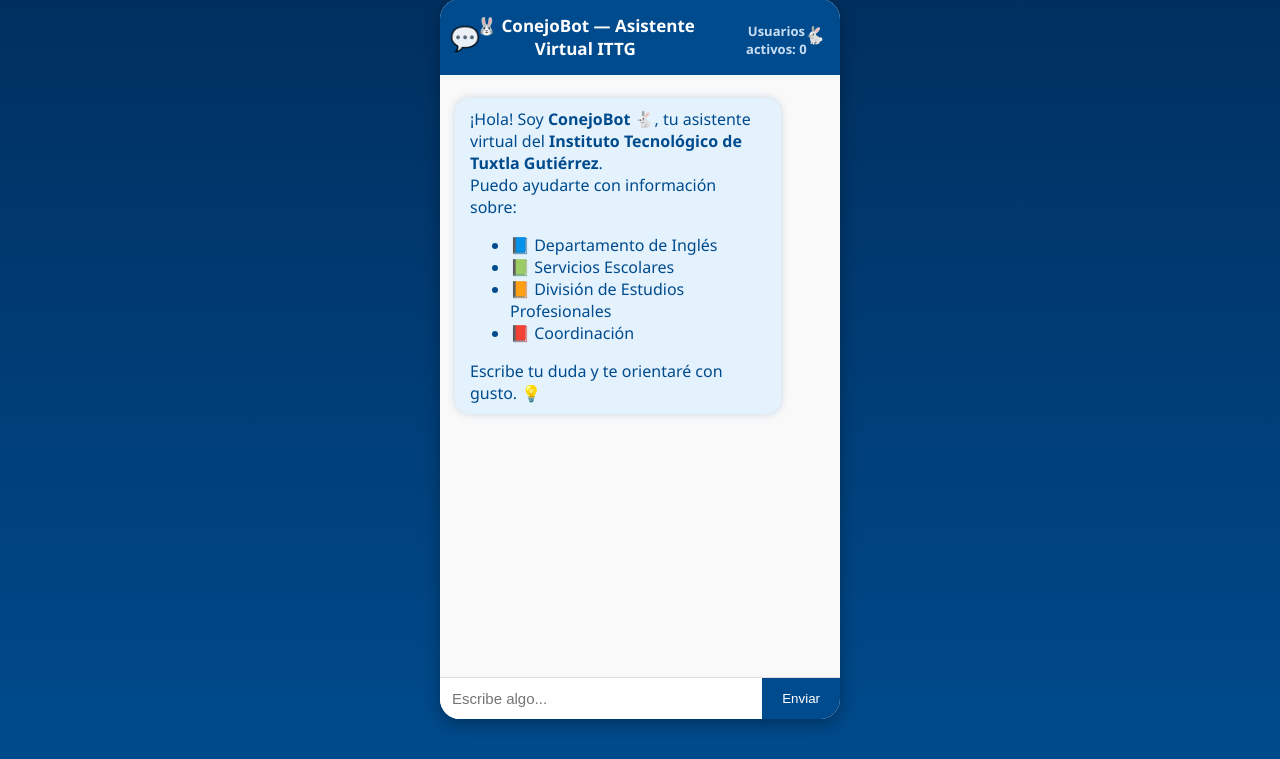
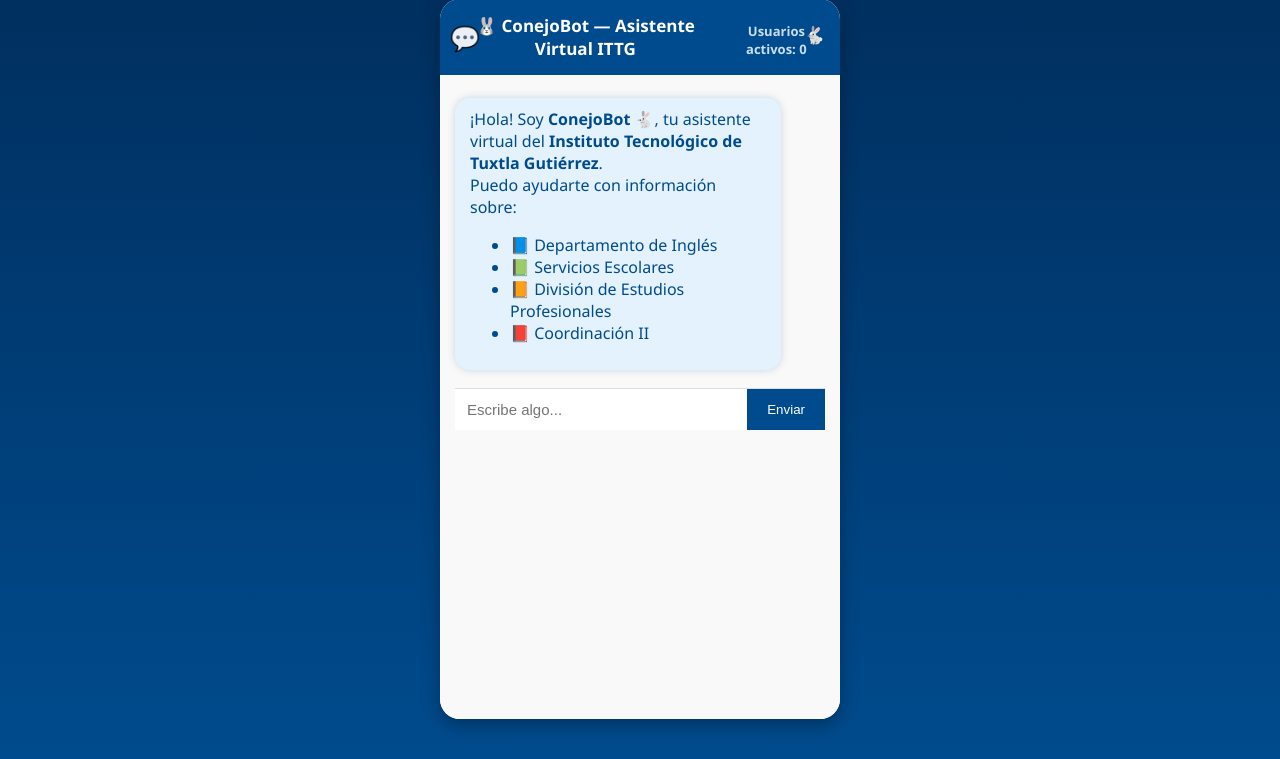
Before and after one commit to 6061jaqueline4002-bot/ConejoBott, a Flask app: page / in a window 1280 px wide. Shown: the part 41-800 px from the top of the page. Run offline with Flask 3, Linux system fonts and the light colour scheme.

Commit message:
Update index.html

```diff
--- a/templates/index.html
+++ b/templates/index.html
@@ -172,10 +172,8 @@
                     <li>📘 Departamento de Inglés</li>
                     <li>📗 Servicios Escolares</li>
                     <li>📙 División de Estudios Profesionales</li>
-                    <li>📕 Coordinación</li>
+                    <li>📕 Coordinación II</li>
                 </ul>
-                Escribe tu duda y te orientaré con gusto. 💡
-            </div>
         </div>
 
         <form class="chat-form" id="chat-form">
```
